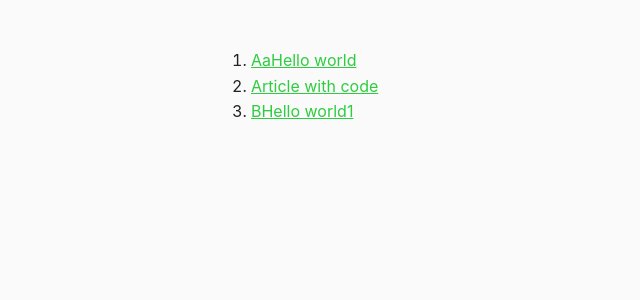
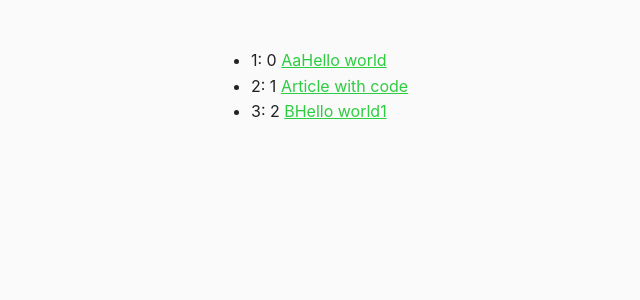
Before and after one commit to werktat/bruno, a Jekyll site: the page built from index.md, in a window 1280 px wide. Shown: the top 300 px of the page, without its empty margins (129-769 px from the left). Built offline with Jekyll 4.4.1, drawn with Linux system fonts in a browser that asks for light colours.

Commit message:
Update home.html

```diff
--- a/_layouts/home.html
+++ b/_layouts/home.html
@@ -36,16 +36,16 @@ h1, h2, strong {
   </head>
   <body>
     <main>
-      <ol>
+      <ul>
     {% assign items = site.chapters | sort: 'weight' %}
     {% for post in items %}
       <li>
-
+     {{ forloop.index  }}: {{ forloop.index0 }}
           <a href="{{ post.url | relative_url }}">{{ post.title }}</a>
 
       </li>
     {% endfor %}
-  </ol>
+  </ul>
     </main>
   </body>
 </html>
```
